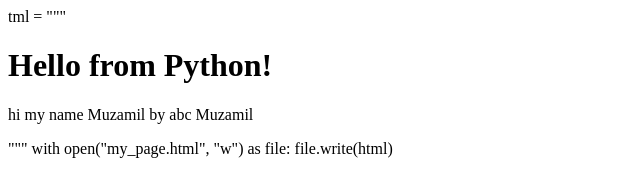
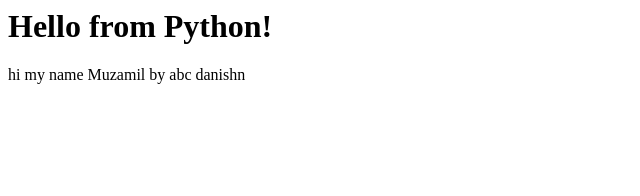
Before and after one commit to muzamilakram443/Muzamilakram, a plain HTML site: page index.html in a window 1280 px wide. Shown: the whole page, without its empty margins (0-640 px from the left). Drawn offline with Linux system fonts and the light colour scheme.

Commit message:
commited

```diff
--- a/index.html
+++ b/index.html
@@ -1,12 +1,10 @@
-tml = """
+
 <html>
   <head><title>My Page</title></head>
   <body>
     <h1>Hello from Python!</h1>
-    <p>hi my name Muzamil by abc Muzamil</p>
+    <p>hi my name Muzamil by abc danishn
+
+    </p>
   </body>
 </html>
-"""
-
-with open("my_page.html", "w") as file:
-    file.write(html)
```
